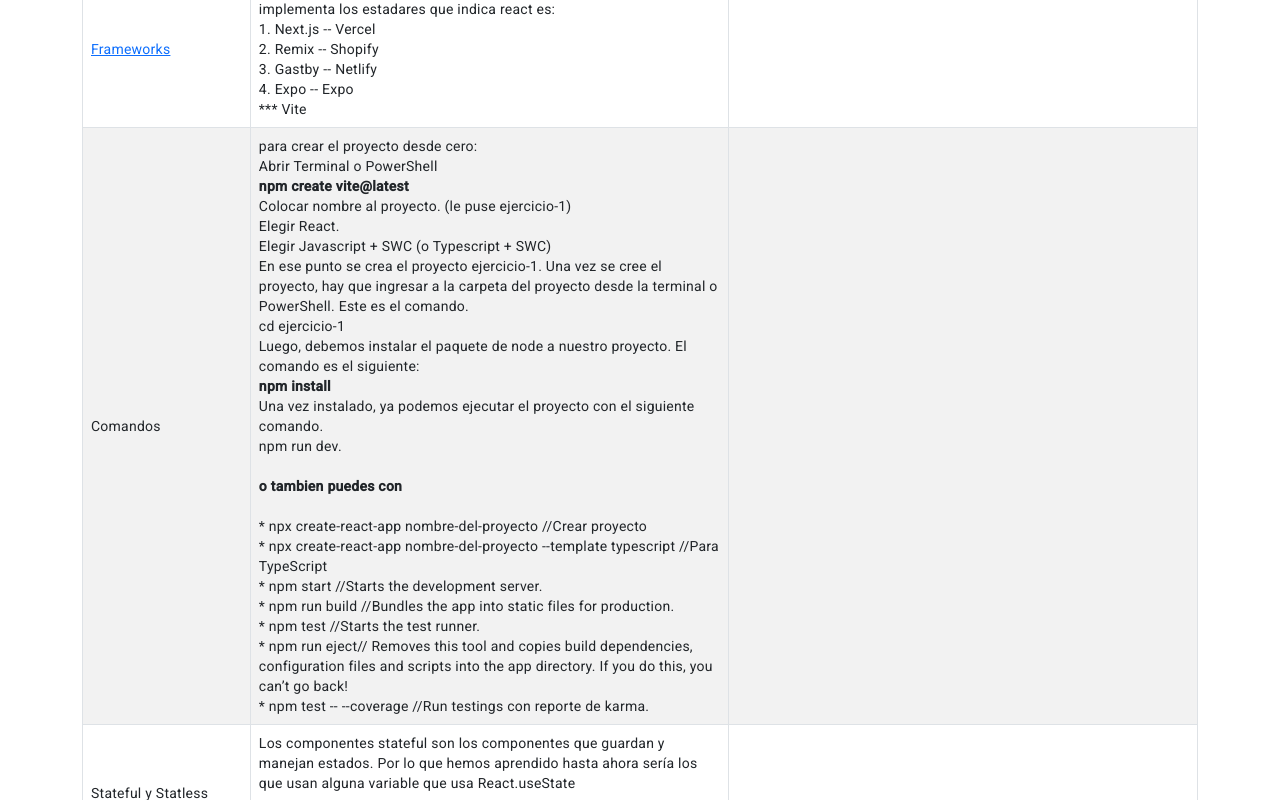
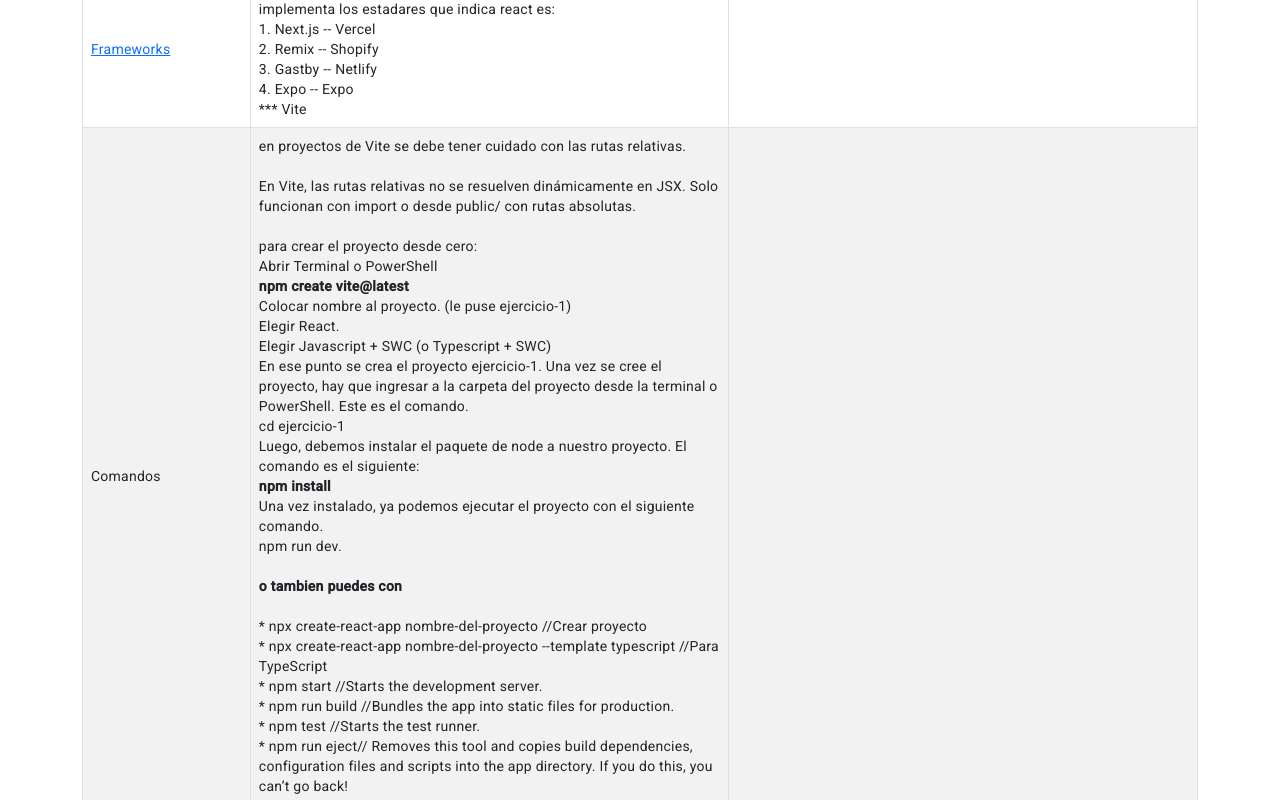
Before and after one commit to jugutafur/Support-FrontEnd-Angular-full, an Angular app: page /react in a window 1280 px wide. Shown: the part 540-1340 px from the top of the page. Built offline with nearby package versions, Linux system fonts and the light colour scheme.

Commit message:
add changes

```diff
--- a/src/app/core/components/librerias/react/react.component.html
+++ b/src/app/core/components/librerias/react/react.component.html
@@ -44,6 +44,10 @@
         <tr>
           <td>Comandos</td>
           <td>
+            en proyectos de Vite se debe tener cuidado con las rutas relativas. <br><br>
+            En Vite, las rutas relativas no se resuelven dinámicamente en JSX.
+            Solo funcionan con import o desde public/ con rutas absolutas. <br><br>
+
             para crear el proyecto desde cero: <br>
             Abrir Terminal o PowerShell<br>
             <strong>npm create vite@latest</strong><br>
```
